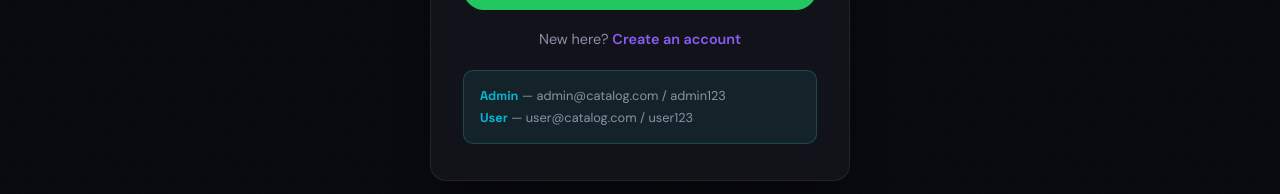
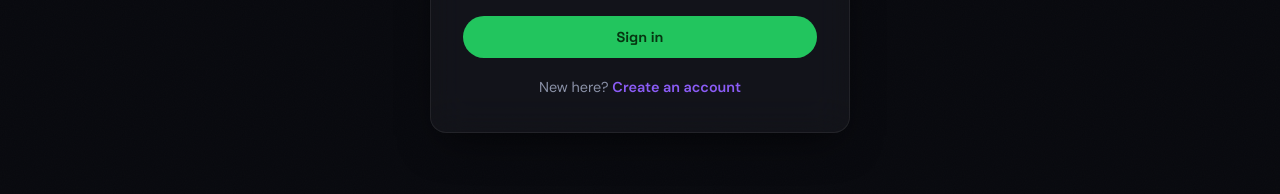
Before and after one commit to Yungflashh/catalogs_FE, a React (Vite) app: page /login in a window 1280 px wide. Shown: the part 507-701 px from the top of the page. Built offline with nearby package versions, Linux system fonts and the light colour scheme; no server answers.

Commit message:
chore: remove demo credentials block from login page

```diff
--- a/src/pages/Auth.css
+++ b/src/pages/Auth.css
@@ -20,17 +20,6 @@
 .auth-alt { text-align: center; margin-top: 20px; font-size: 0.9rem; color: var(--text-dim); }
 .auth-alt a { color: var(--violet); font-weight: 600; }
 .auth-alt a:hover { color: var(--cyan); }
-.auth-demo {
-  margin-top: 22px;
-  padding: 14px 16px;
-  border-radius: var(--radius-sm);
-  background: rgba(56, 225, 214, 0.08);
-  border: 1px solid rgba(56, 225, 214, 0.2);
-  font-size: 0.8rem;
-  color: var(--text-dim);
-  line-height: 1.7;
-}
-.auth-demo strong { color: var(--cyan); font-family: var(--font-display); }
 .form-error {
   background: rgba(255, 93, 115, 0.12);
   border: 1px solid rgba(255, 93, 115, 0.3);
--- a/src/pages/Login.tsx
+++ b/src/pages/Login.tsx
@@ -55,10 +55,6 @@ export default function Login() {
         <p className="auth-alt">
           New here? <Link to="/register">Create an account</Link>
         </p>
-        <div className="auth-demo">
-          <div><strong>Admin</strong> — admin@catalog.com / admin123</div>
-          <div><strong>User</strong> — user@catalog.com / user123</div>
-        </div>
       </div>
     </div>
   );
```
